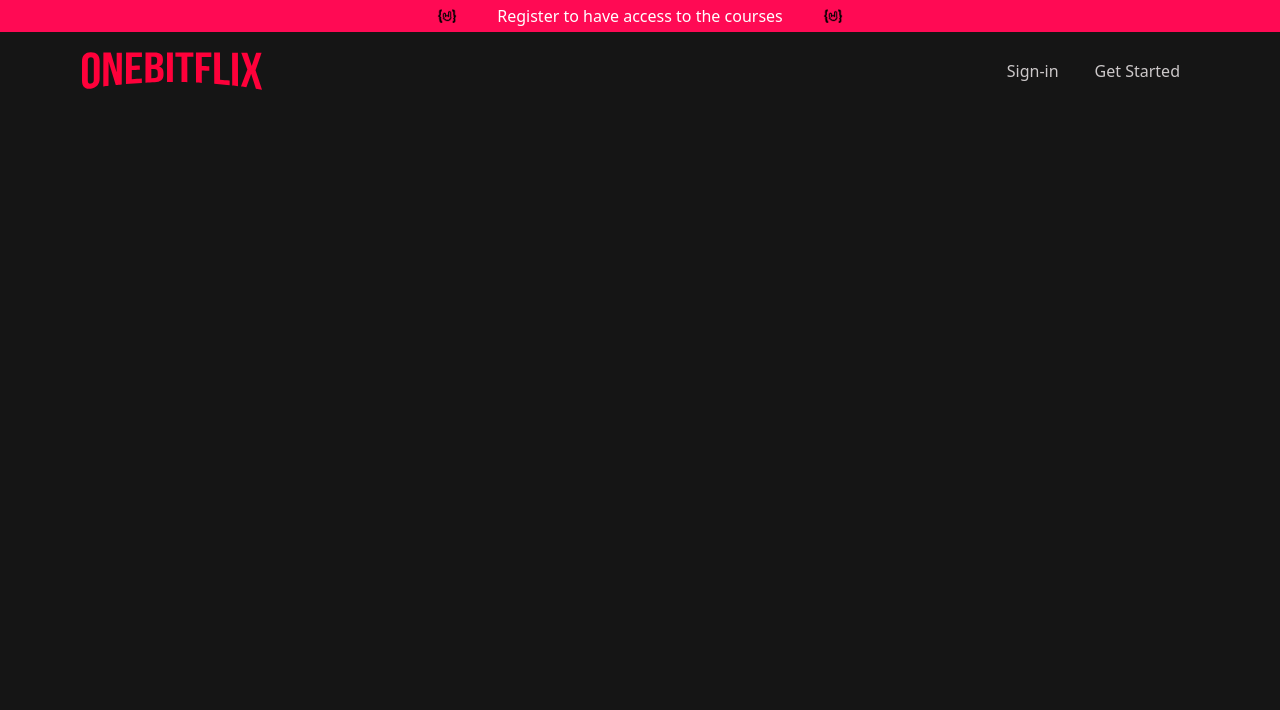
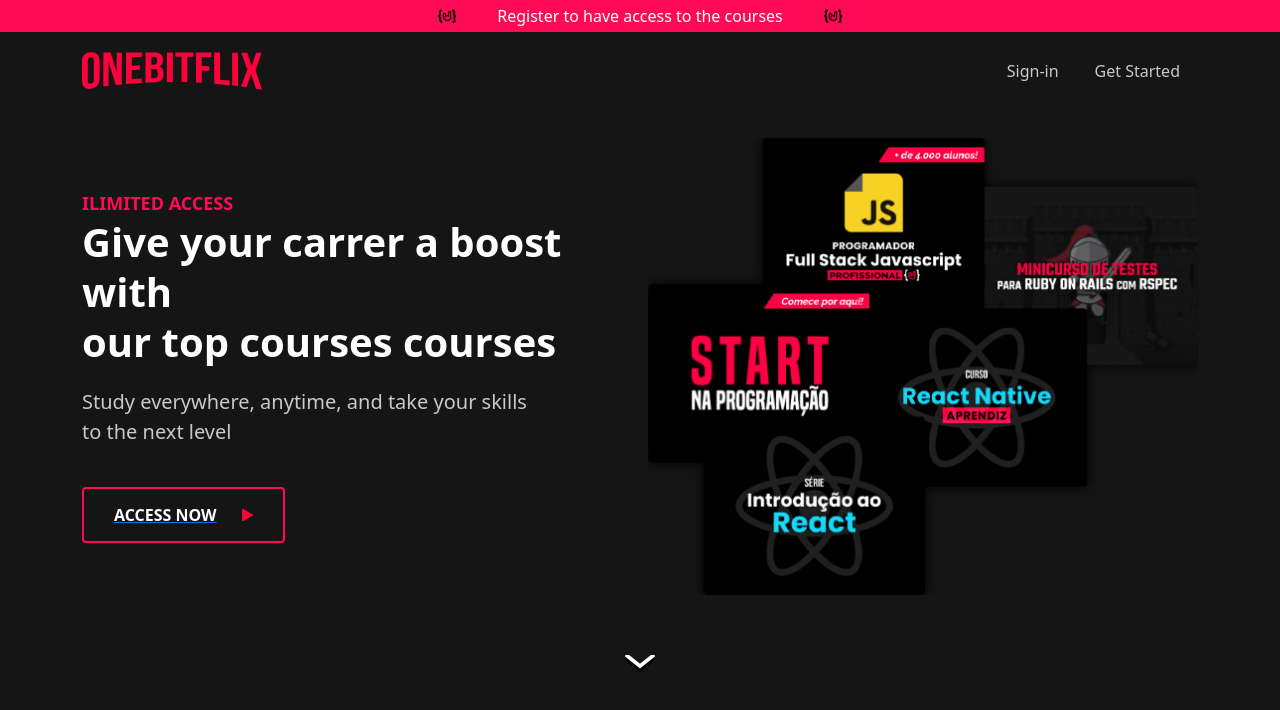
Before and after one commit to mbfontana/stream-me-client, a Next.js app: page / in a window 1280 px wide. Shown: the top 710 px of the page. Built offline with nearby package versions, Linux system fonts and the light colour scheme.

Commit message:
HomeNoAuth first section

```diff
--- a/pages/index.tsx
+++ b/pages/index.tsx
@@ -1,6 +1,7 @@
 import Head from "next/head";
 import styles from "../styles/HomeNoAuth.module.scss";
 import HeaderNoAuth from "@/src/components/homeNoAuth/headerNoAuth";
+import PresentationSection from "@/src/components/homeNoAuth/presentationSection";
 
 const HomeNoAuth = () => {
   return (
@@ -13,6 +14,7 @@
       </Head>
       <main>
         <HeaderNoAuth />
+        <PresentationSection />
       </main>
     </>
   );
--- /dev/null
+++ b/src/components/homeNoAuth/presentationSection/index.tsx
@@ -0,0 +1,54 @@
+import Link from "next/link";
+import styles from "./styles.module.scss";
+import { Button, Container, Row, Col } from "reactstrap";
+
+const PresentationSection = () => {
+  return (
+    <>
+      <Container className="py-5">
+        <Row className={styles.presentationRow}>
+          <Col md>
+            <p className={styles.subtitle}>ILIMITED ACCESS</p>
+            <p className={styles.title}>
+              Give your carrer a boost with <br /> our top courses courses
+            </p>
+            <p className={styles.description}>
+              Study everywhere, anytime, and take your skills <br /> to the next
+              level
+            </p>
+            <p>
+              <Link href="/register" className="btnLink">
+                <Button outline className={styles.btnCta}>
+                  ACCESS NOW
+                  <img
+                    src="./buttonPlay.svg"
+                    alt="CTA Button"
+                    className={styles.btnImg}
+                  />
+                </Button>
+              </Link>
+            </p>
+          </Col>
+          <Col md>
+            <img
+              src="./homeNoAuth/imgPresentation.png"
+              alt="Presentation Image"
+              className={styles.imgPresentation}
+            />
+          </Col>
+        </Row>
+        <Row>
+          <Col className={styles.arrowDownCol}>
+            <img
+              src="./homeNoAuth/iconArrowDown.svg"
+              alt="Scroll Arrow Down"
+              className={styles.arrowDown}
+            />
+          </Col>
+        </Row>
+      </Container>
+    </>
+  );
+};
+
+export default PresentationSection;
```
